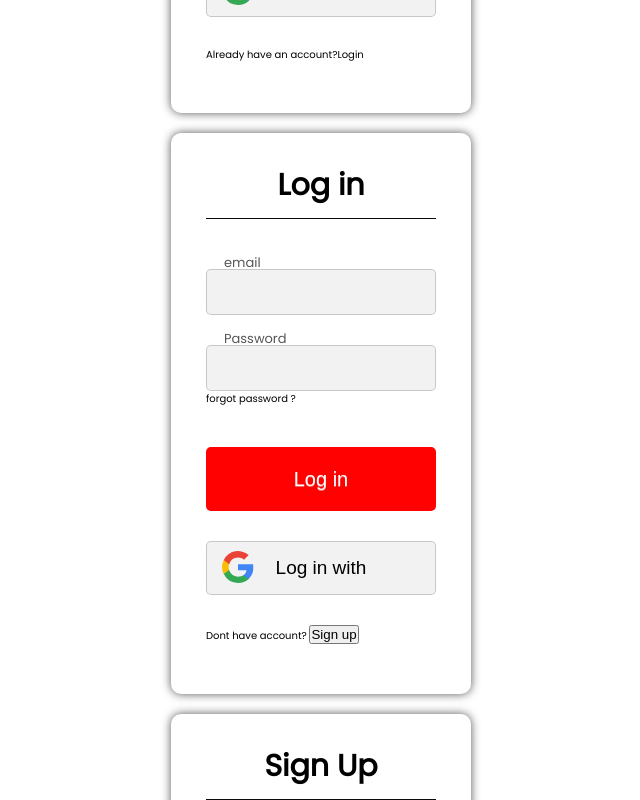
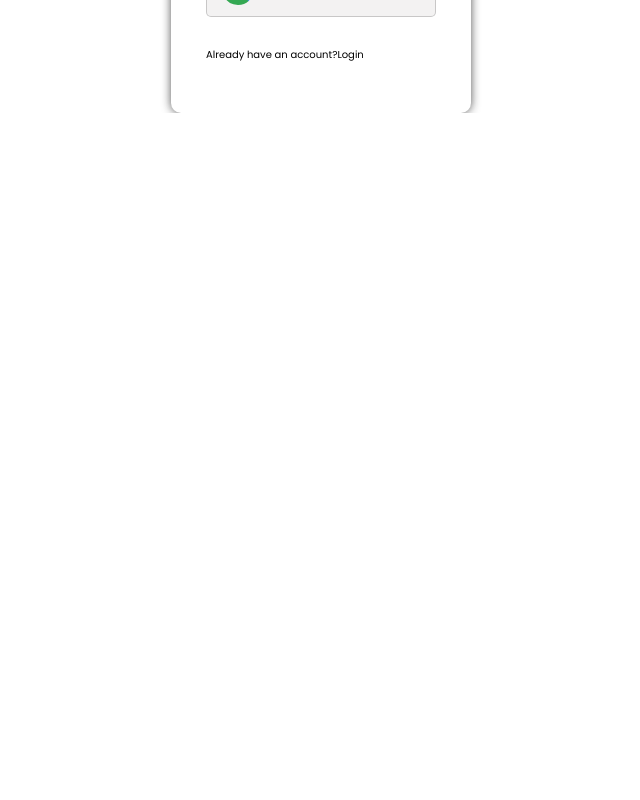
Before and after one commit to Developer-Us/Final-Year-Project, a React (Create React App) app: page / in a window 1280 px wide. Shown: the part 1180-1980 px from the top of the page, without its empty margins (319-959 px from the left). After the commit the page ends 1293 px from the top, so only its background shows below. Built offline with nearby package versions, Linux system fonts and the light colour scheme; a web font is replaced by a local one.

Commit message:
Update App.js

```diff
--- a/src/Components/App.js
+++ b/src/Components/App.js
@@ -2,15 +2,11 @@
 import '../Styles/App.css';
 
 import Home from './Home';
-import Login from './Login';
-import SignUp from './SignUp';
 function App() {
 
   return (
     <div className="App">
     <Home/>
-    <Login/>
-        <SignUp/>
     </div>
 
   );
```
